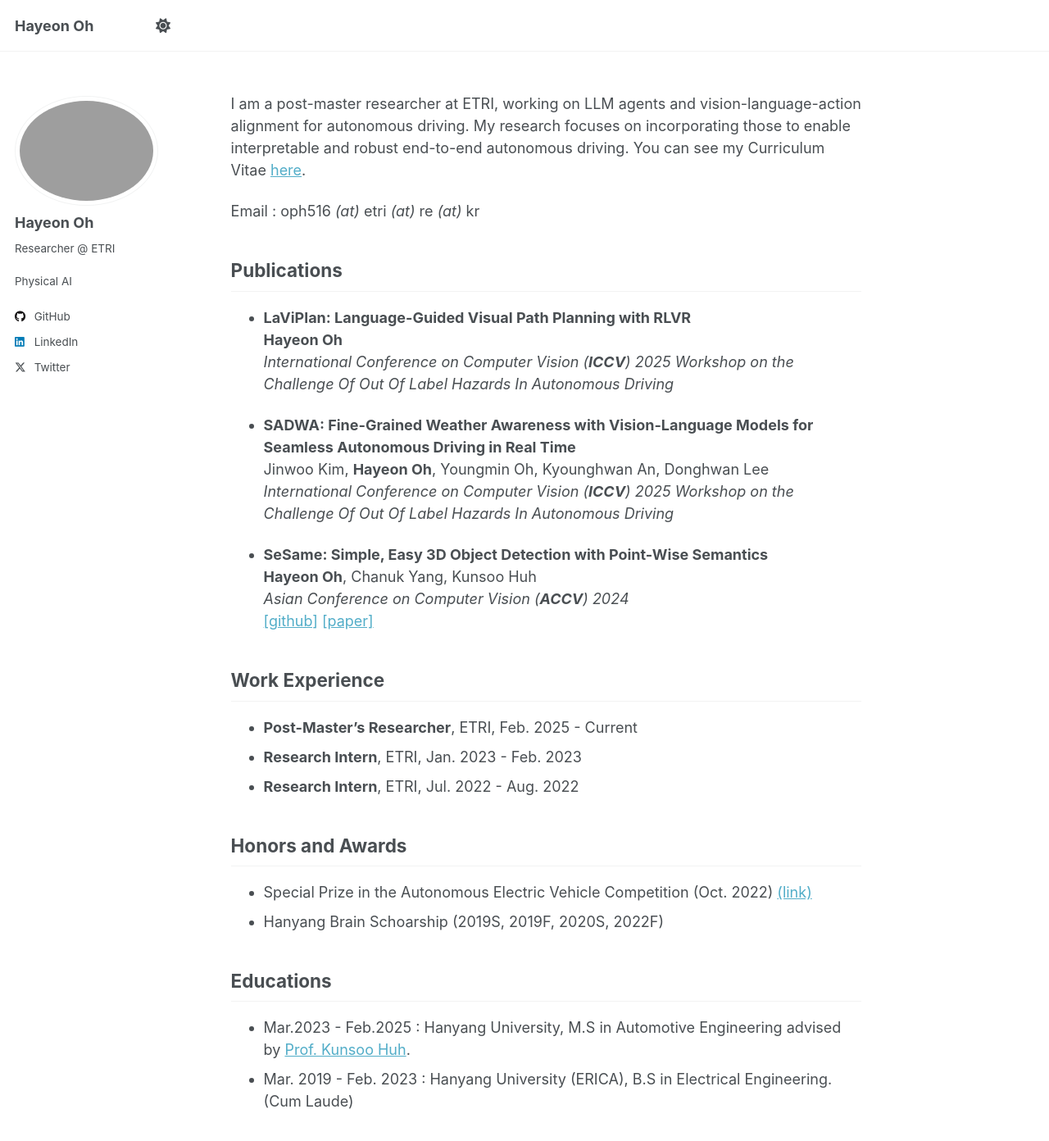
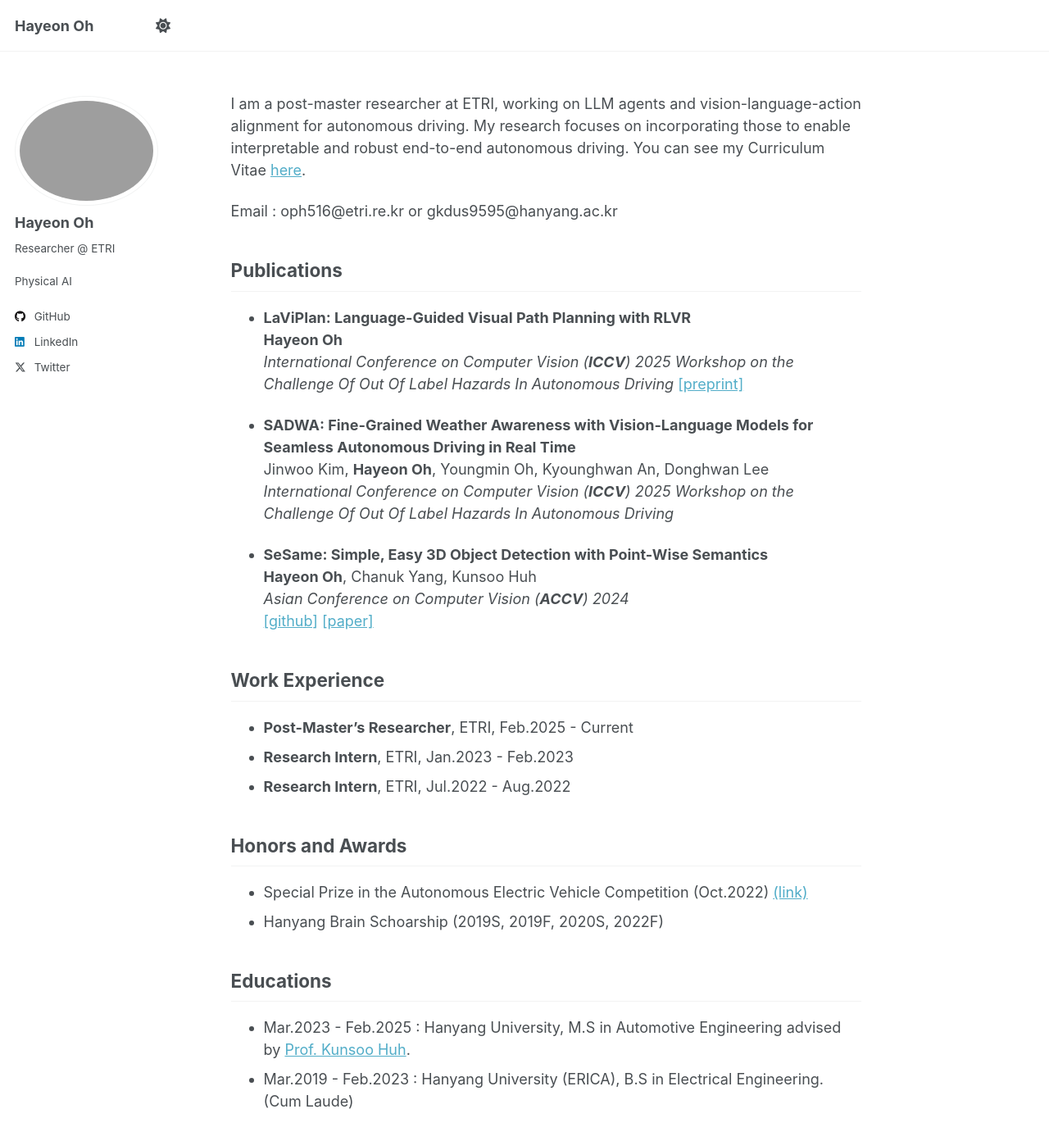
Before and after one commit to OPhD-hahao/OPhD-hahao.github.io, a Jekyll site: the page built from _pages/about.md, in a window 1280 px wide and 1400 px high. Shown: the top 1392 px of the window at 82% size. Built offline with Jekyll 4.4.1, drawn with Linux system fonts in a browser that asks for light colours; a script that is not in the unit is left out.

Commit message:
preprint

```diff
--- a/_pages/about.md
+++ b/_pages/about.md
@@ -9,13 +9,14 @@ redirect_from:
 ---
 I am a post-master researcher at ETRI, working on LLM agents and vision-language-action alignment for autonomous driving. My research focuses on incorporating those to enable interpretable and robust end-to-end autonomous driving. You can see my Curriculum Vitae [here](../assets/curriculum_vitae_HayeonOh.pdf).
 
-Email : oph516 *(at)* etri *(at)* re *(at)* kr
+Email : oph516@etri.re.kr or gkdus9595@hanyang.ac.kr
 
 ## Publications
 
 - **LaViPlan: Language-Guided Visual Path Planning with RLVR**
   **Hayeon Oh**
   *International Conference on Computer Vision (**ICCV**) 2025 Workshop on the Challenge Of Out Of Label Hazards In Autonomous Driving*
+  [[preprint]](https://arxiv.org/abs/2507.12911)
 
 - **SADWA: Fine-Grained Weather Awareness with Vision-Language Models for Seamless Autonomous Driving in Real Time**
   Jinwoo Kim, **Hayeon Oh**, Youngmin Oh, Kyounghwan An, Donghwan Lee
@@ -28,18 +29,18 @@ Email : oph516 *(at)* etri *(at)* re *(at)* kr
 
 ## Work Experience
 
-- **Post-Master’s Researcher**, ETRI, Feb. 2025 - Current
-- **Research Intern**, ETRI, Jan. 2023 - Feb. 2023
-- **Research Intern**, ETRI, Jul. 2022 - Aug. 2022
+- **Post-Master’s Researcher**, ETRI, Feb.2025 - Current
+- **Research Intern**, ETRI, Jan.2023 - Feb.2023
+- **Research Intern**, ETRI, Jul.2022 - Aug.2022
 
 ## Honors and Awards
 
-- Special Prize in the Autonomous Electric Vehicle Competition (Oct. 2022) [(link)](https://www.motorgraph.com/news/articleView.html?idxno=30990)
+- Special Prize in the Autonomous Electric Vehicle Competition (Oct.2022) [(link)](https://www.motorgraph.com/news/articleView.html?idxno=30990)
 - Hanyang Brain Schoarship (2019S, 2019F, 2020S, 2022F)
 
 ## Educations
 
 - Mar.2023 - Feb.2025 : Hanyang University, M.S in Automotive Engineering advised by [Prof. Kunsoo Huh](https://archi.hanyang.ac.kr/src/lab_mmc.php).
-- Mar. 2019 - Feb. 2023 : Hanyang University (ERICA), B.S in Electrical Engineering. (Cum Laude)
+- Mar.2019 - Feb.2023 : Hanyang University (ERICA), B.S in Electrical Engineering. (Cum Laude)
 
 <!-- Trigger rebuild -->
```
